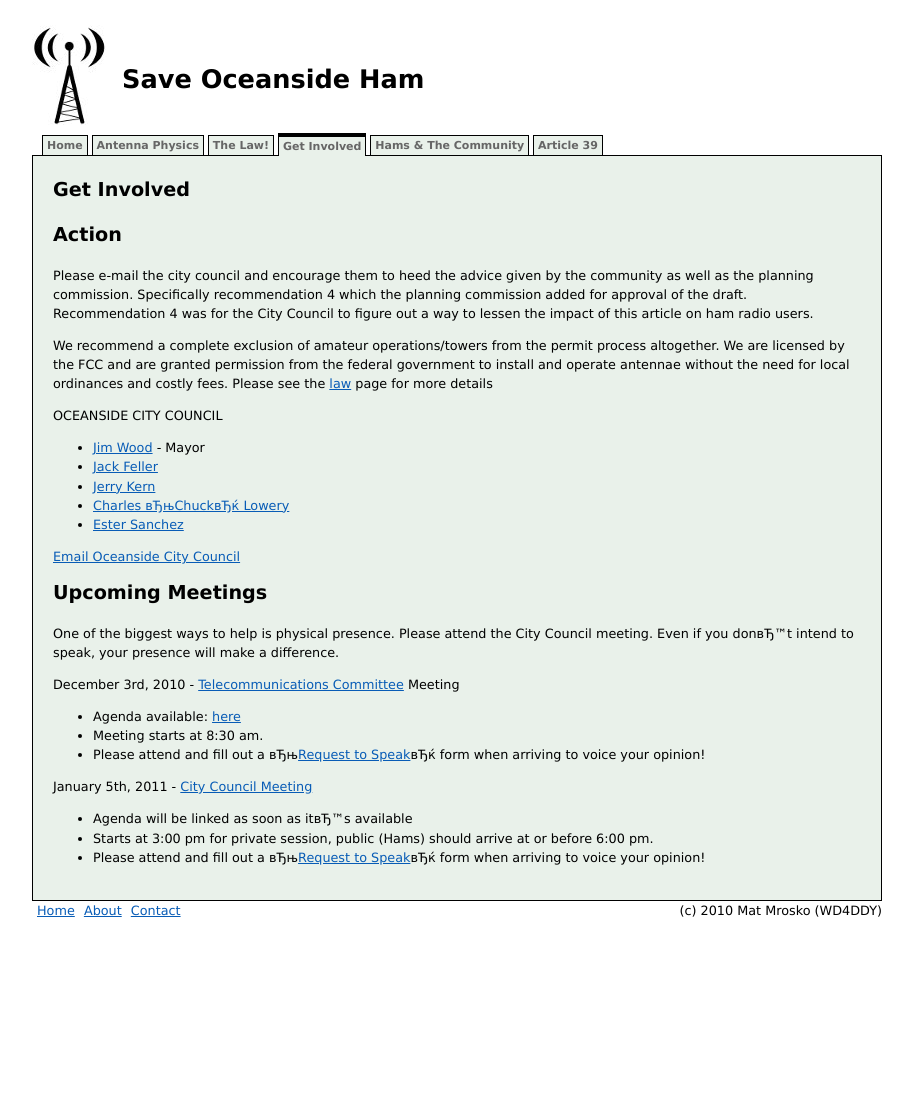
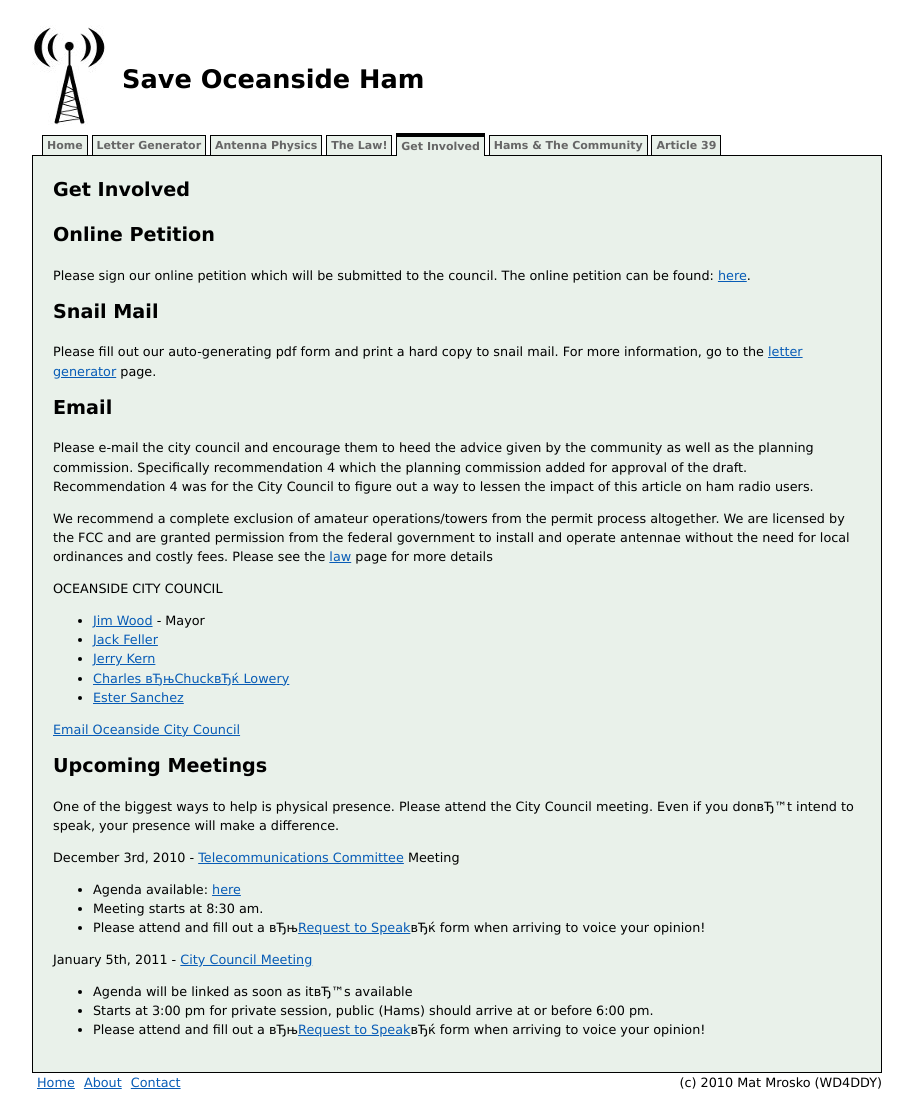
Before and after one commit to Materdaddy/Save-Oceanside-Ham, a Jekyll site: the page built from _posts/2010-08-26-get-involved.markdown, in a window 1280 px wide. Shown: the whole page, without its empty margins (183-1096 px from the left). Built offline with Jekyll 4.4.1, drawn with Linux system fonts in a browser that asks for light colours; comment, search, counter and statistics services are not loaded; before the commit the page ends 920 px from its top, so only the background shows below that.

Commit message:
add fancy-pants auto-generation form

```diff
--- a/_layouts/nav.html
+++ b/_layouts/nav.html
@@ -13,6 +13,11 @@ layout: default
 			{% else %}
 			<li><a href="/">Home</a></li>
 			{% endif %}
+            {% if page.title == "Letter Generator" %}
+			<li class="current_page"><a href="/letter-generator.html">Letter Generator</a></li>
+			{% else %}
+			<li><a href="/letter-generator.html">Letter Generator</a></li>
+            {% endif %}
 			{% for post in site.posts %}
 				{% if post.title == page.title %}
 					<li class="current_page">
--- a/_posts/2010-08-26-get-involved.markdown
+++ b/_posts/2010-08-26-get-involved.markdown
@@ -3,7 +3,17 @@ layout: nav
 title: Get Involved
 ---
 
-Action
+Online Petition
+---
+Please sign our online petition which will be submitted to the council.  The online petition can be found: [here](http://www.ipetitions.com/petition/oceanside_amateur_radio/).
+
+
+Snail Mail
+---
+Please fill out our auto-generating pdf form and print a hard copy to snail mail.  For more information, go to the [letter generator](/letter-generator.html) page.
+
+
+Email
 ---
 Please e-mail the city council and encourage them to heed the advice given
 by the community as well as the planning commission.  Specifically
--- a/css/style.css
+++ b/css/style.css
@@ -140,3 +140,17 @@ div.clear { clear: both; }
 .note2 { margin-left: 20px; }
 .note3 { margin-left: 40px; }
 .note4 { margin-left: 60px; }
+
+label
+{
+    width: 10em;
+    float: left;
+    text-align: right;
+    margin-right: 0.5em;
+    display: block
+}
+
+.submit input
+{
+    margin-left: 10.5em;
+}
--- a/index.html
+++ b/index.html
@@ -6,6 +6,12 @@ heading: Article 39 could kill Amateur Radio
 
 <p>Oceanside Hams are facing a power grab that could change our hobby
 forever!</p>
+
+<p><em><span style="color:red;">UPDATES (11/24)</span></em>
+<ul>
+<li><a href="/letter-generator.html">Letter Generator</a> - New page to automatically generate a PDF for you to print and send to our council members!</li>
+</ul>
+</p>
 
 <p><em><span style="color:red;">UPDATES (11/23)</span></em>
 <ul>
```
Also changed, not shown: js/soh.js (added, +93 -0 lines), letter-generator.html (added, +65 -0 lines), 1 other file.
